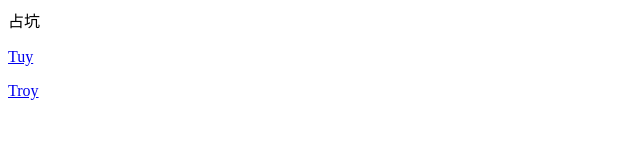
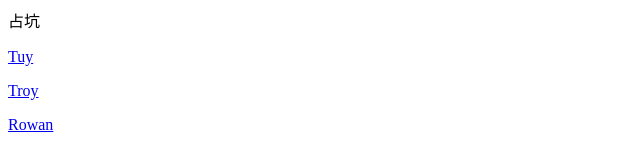
Before and after one commit to ourfe/warmUp, a plain HTML site: page index.html in a window 1280 px wide. Shown: the full height of the page, 0-640 px from the left. Drawn offline with Linux system fonts and the light colour scheme.

Commit message:
Add Rowan's page

```diff
--- a/index.html
+++ b/index.html
@@ -8,5 +8,6 @@
 	占坑
 	<p><a href="Tuy/about.html">Tuy</a></p>
 	<p><a href="troy/index.html">Troy</a></p>
+	<p><a href="http://jingwang88.github.io/"/>Rowan</p>
 </body>
 </html>
```
